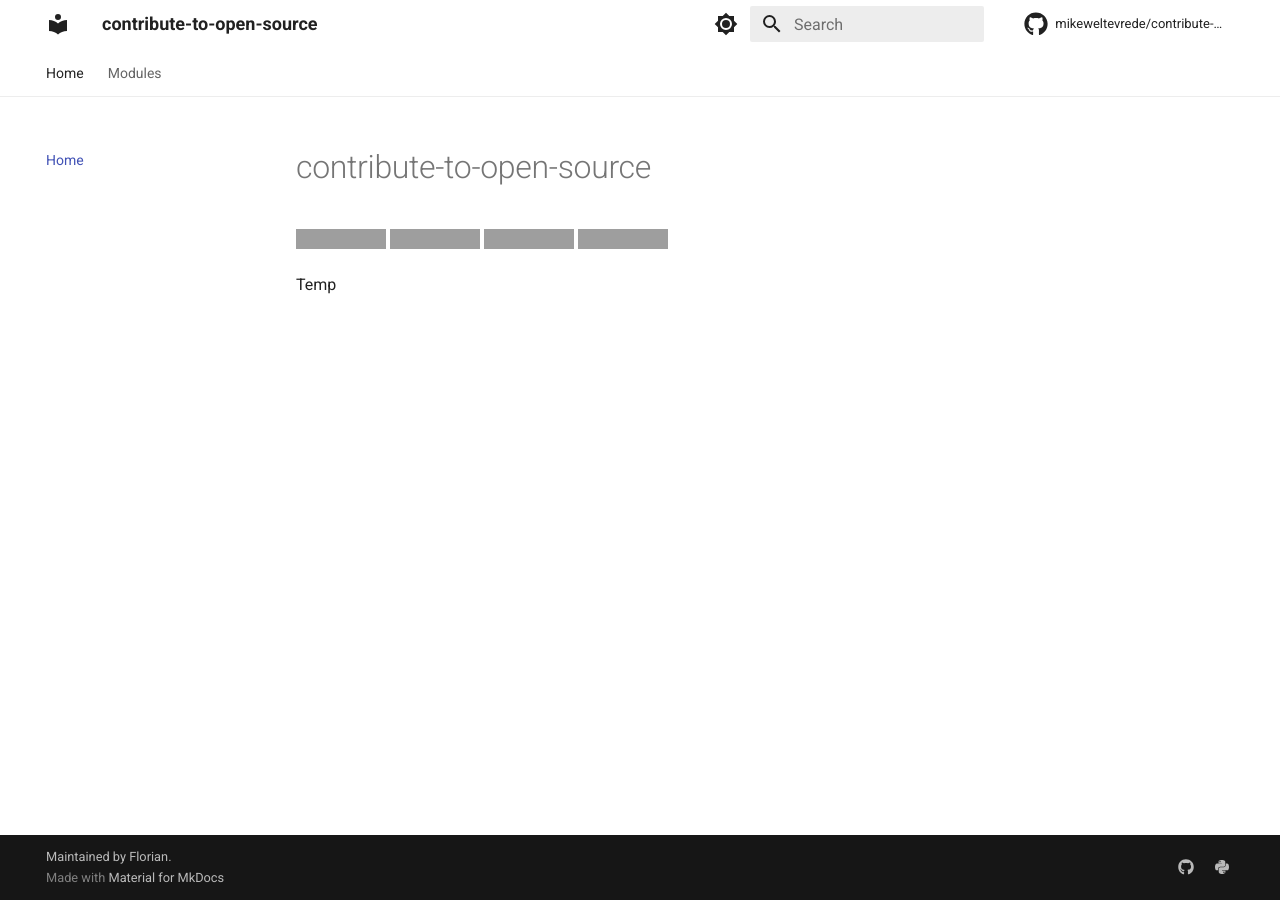
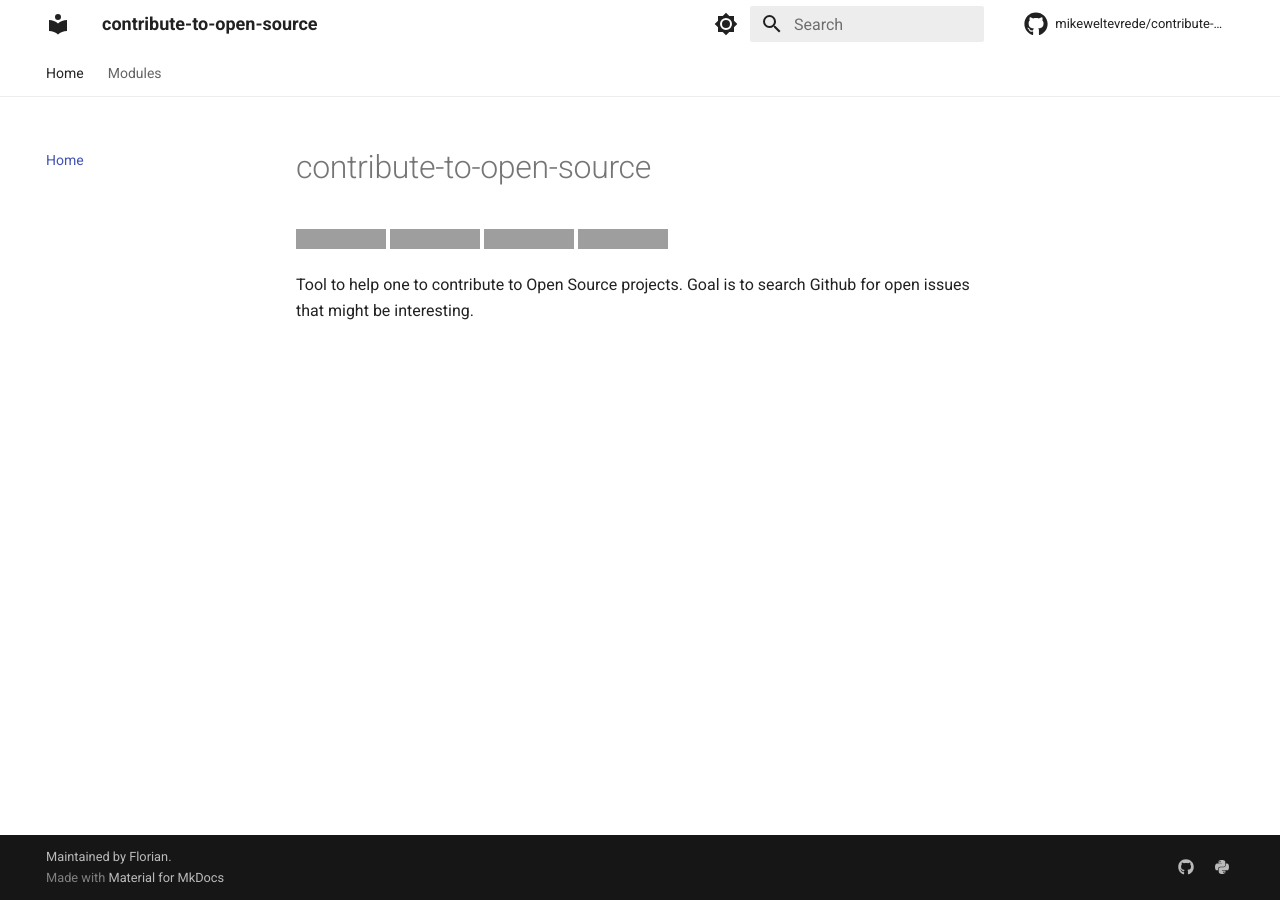
Before and after one commit to mikeweltevrede/contribute-to-open-source, an MkDocs documentation site: the page built from docs/index.md, in a window 1280 px wide. Built offline with MkDocs 1.6.1 and Material for MkDocs 9.7.7, drawn with Linux system fonts in a browser that asks for light colours; comment, search, counter and statistics services are not loaded; grey boxes are pictures that could not be loaded.

Commit message:
Replace temporary description

```diff
--- a/docs/index.md
+++ b/docs/index.md
@@ -5,4 +5,4 @@
 [![Commit activity](https://img.shields.io/github/commit-activity/m/mikeweltevrede/contribute-to-open-source)](https://img.shields.io/github/commit-activity/m/mikeweltevrede/contribute-to-open-source)
 [![License](https://img.shields.io/github/license/mikeweltevrede/contribute-to-open-source)](https://img.shields.io/github/license/mikeweltevrede/contribute-to-open-source)
 
-Temp
+Tool to help one to contribute to Open Source projects. Goal is to search Github for open issues that might be interesting.
--- a/mkdocs.yml
+++ b/mkdocs.yml
@@ -1,7 +1,7 @@
 site_name: contribute-to-open-source
 repo_url: https://github.com/mikeweltevrede/contribute-to-open-source
 site_url: https://mikeweltevrede.github.io/contribute-to-open-source
-site_description: Temp
+site_description: Tool to help one to contribute to Open Source projects. Goal is to search Github for open issues that might be interesting.
 site_author: Mike Weltevrede
 edit_uri: edit/main/docs/
 repo_name: mikeweltevrede/contribute-to-open-source
--- a/pyproject.toml
+++ b/pyproject.toml
@@ -1,7 +1,7 @@
 [project]
 name = "contribute_to_open_source"
 dynamic = ["version"]
-description = "Temp"
+description = "Tool to help one to contribute to Open Source projects. Goal is to search Github for open issues that might be interesting."
 authors = [
     {name = "Mike Weltevrede", email = "mikeweltevrede@gmail.com"},
 ]
```
Also changed, not shown: README.md (+1 -1 lines).
